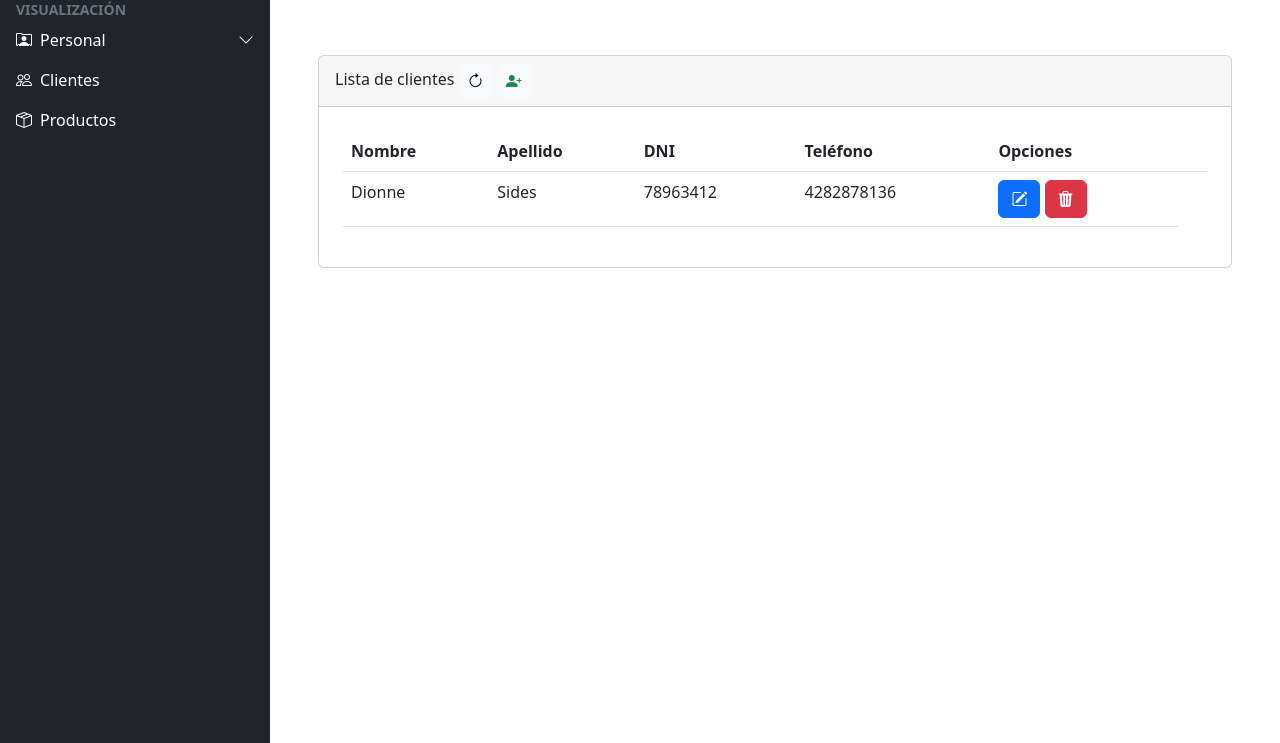
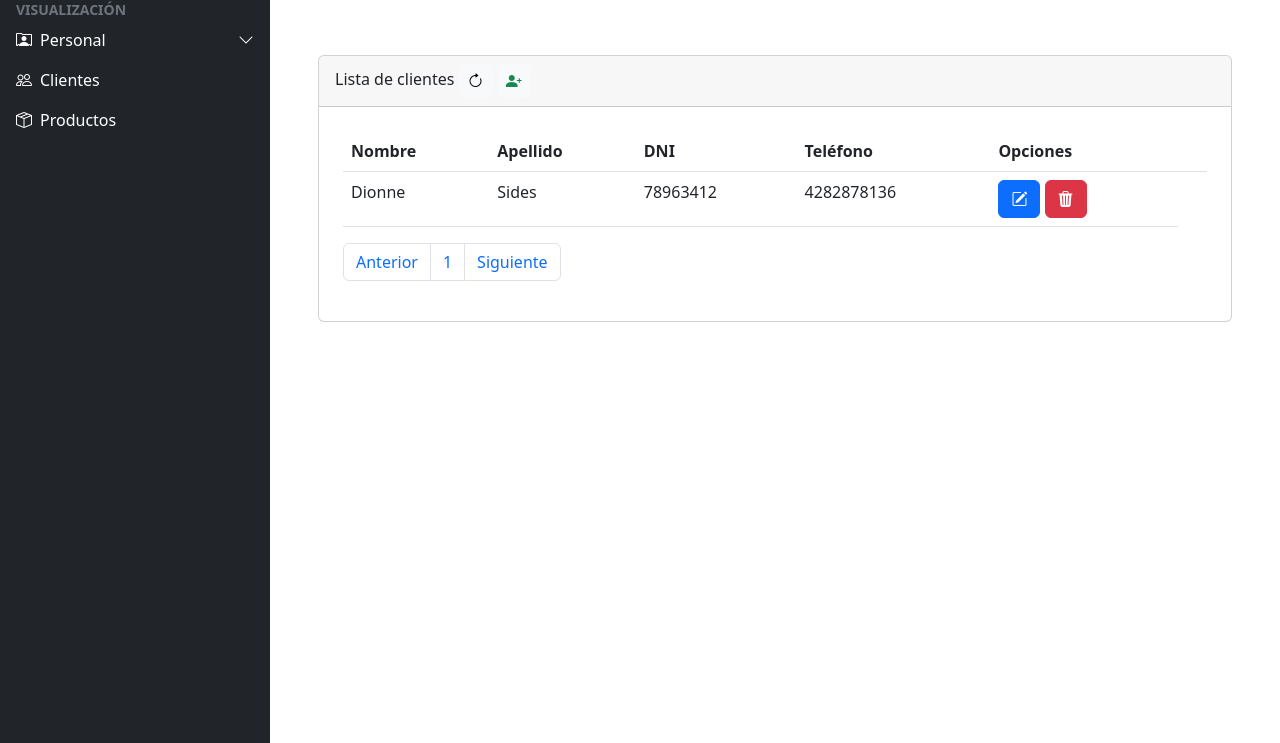
Before and after one commit to Fraloox/mesaWeb, a PHP site: page /home-clientes.php?pagina=-1 in a window 1280 px wide. Shown: the part 57-800 px from the top of the page. Run offline with PHP 8.4, Linux system fonts and the light colour scheme; a user stored in the database is signed in; data comes from the database, SQL or seed files in the repository; some libraries are stand-ins or nearby versions.

Commit message:
proceso de crear la paginación

```diff
--- a/home-clientes.php
+++ b/home-clientes.php
@@ -32,6 +32,14 @@
     $sentencia->execute();
 
     $personas = $sentencia->fetchAll(PDO::FETCH_OBJ);
+
+    $elemento_x_pagina = 4;
+
+    //cuenta cuantos elementos trae de la base de datos
+    $total_elementos_db = $sentencia->rowCount();
+
+    $paginas = $total_elementos_db/$elemento_x_pagina;
+    $paginas = ceil($paginas);
 
 
 
@@ -436,7 +444,51 @@ tabindex="-1" id="offcanvasExample" aria-labelledby="offcanvasExampleLabel">
                     ?>
 
                   </tbody>
+
                 </table>
+
+                <!-- PAGINACIÓN -->
+                <nav aria-label="Page navigation example">
+                      <ul class="pagination">
+                        <li class="page-item
+                        <?php echo $_GET['pagina']>=1? 'disabled' : '' ?>">
+
+                          <a class="page-link"
+                          href="home-clientes.php?pagina=<?php echo $_GET['pagina']-1 ?>">
+                            Anterior
+                          </a>
+
+                        </li>
+
+                        <?php
+                        for($i=0;$i<$paginas;$i++){
+                        ?>
+
+                        <li class="page-item
+                        <?php echo $_GET['pagina']==$i+1 ? 'active' : '' ?>">
+                          <a class="page-link"
+                          href="home-clientes.php?pagina=<?php echo $i+1 ?>">
+                            <?php echo $i+1 ?>
+                          </a>
+                        </li>
+
+                        <?php
+                        }
+                        ?>
+
+                        <li class="page-item
+                        <?php echo $_GET['pagina']>=$paginas? 'disabled' : '' ?>">
+
+                          <a class="page-link"
+                          href="home-clientes.php?pagina=<?php echo $_GET['pagina']+1 ?>">
+                            Siguiente
+                          </a>
+
+                        </li>
+                      </ul>
+                  </nav>
+                  <!-- PAGINACIÓN -->
+
               </div>
 
 
--- a/home.php
+++ b/home.php
@@ -192,7 +192,7 @@
 
               </div>
 
-              <a href = "home-clientes.php"
+              <a href = "home-clientes.php?pagina=0"
               class="nav-link px-3 sidebar-link"
               role="button">
                 <span class="me-2">
```
